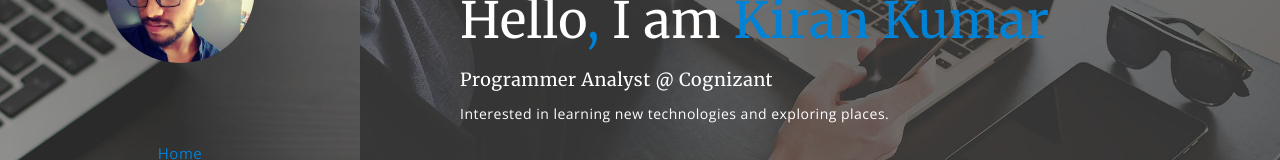
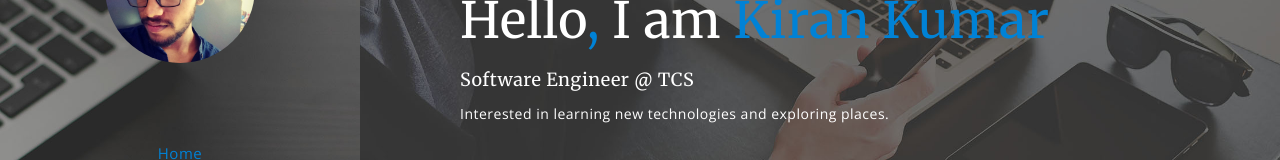
Before and after one commit to kiran765467/kiran765467.github.io, a plain HTML site: page index.html in a window 1280 px wide. Shown: the part 157-317 px from the top of the page. Drawn offline with nearby package versions, Linux system fonts and the light colour scheme.

Commit message:
Updated new job

```diff
--- a/index.html
+++ b/index.html
@@ -78,7 +78,7 @@
         <header id="home">
             <div class="header-content">
                 <h2>Hello<span class="text-primary">,</span> I am <span class="text-primary">Kiran Kumar</span></h2>
-                <h5>Programmer Analyst @ Cognizant</h5>
+                <h5>Software Engineer @ TCS</h5>
                 <p>Interested in learning new technologies and exploring places.</p>
             </div>
         </header>
```
